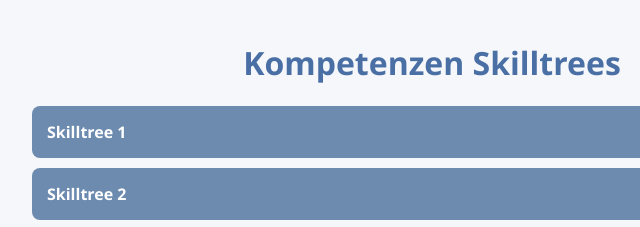
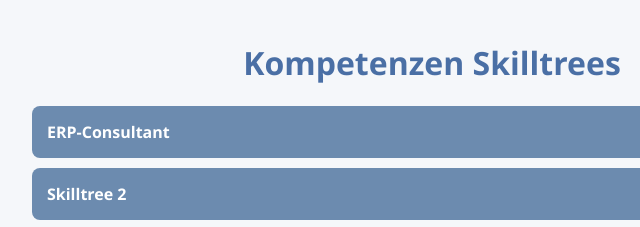
Before and after one commit to Evykhait/Evykhait.github.io, a plain HTML site: page index.html in a window 1280 px wide. Shown: the top 227 px of the page, 208-848 px from the left. Drawn offline with Linux system fonts and the light colour scheme.

Commit message:
Update index.html

```diff
--- a/index.html
+++ b/index.html
@@ -38,7 +38,7 @@
 <body>
     <h1>Kompetenzen Skilltrees</h1>
     <div class="skilltree-links">
-        <a href="skilltree1/" class="skilltree-link">Skilltree 1</a>
+        <a href="skilltree1/" class="skilltree-link">ERP-Consultant</a>
         <a href="skilltree2/" class="skilltree-link">Skilltree 2</a>
         <a href="skilltree3/" class="skilltree-link">Skilltree 3</a>
         <a href="skilltree4/" class="skilltree-link">Skilltree 4</a>
```
